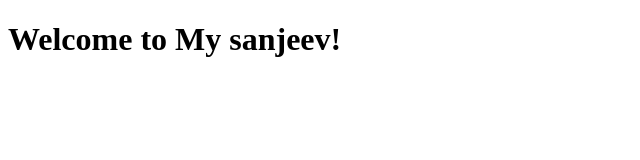
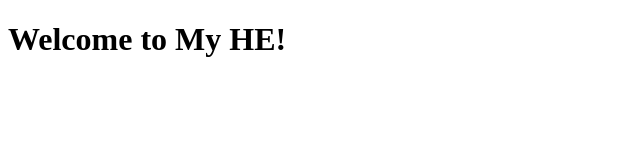
Before and after one commit to sanjeevv2/test, a plain HTML site: page index.html in a window 1280 px wide. Shown: the whole page, without its empty margins (0-640 px from the left). Drawn offline with Linux system fonts and the light colour scheme.

Commit message:
Update index.html

```diff
--- a/index.html
+++ b/index.html
@@ -4,6 +4,6 @@
     <title>My Node App</title>
 </head>
 <body>
-    <h1>Welcome to My sanjeev!</h1>
+    <h1>Welcome to My HE!</h1>
 </body>
 </html>
```
